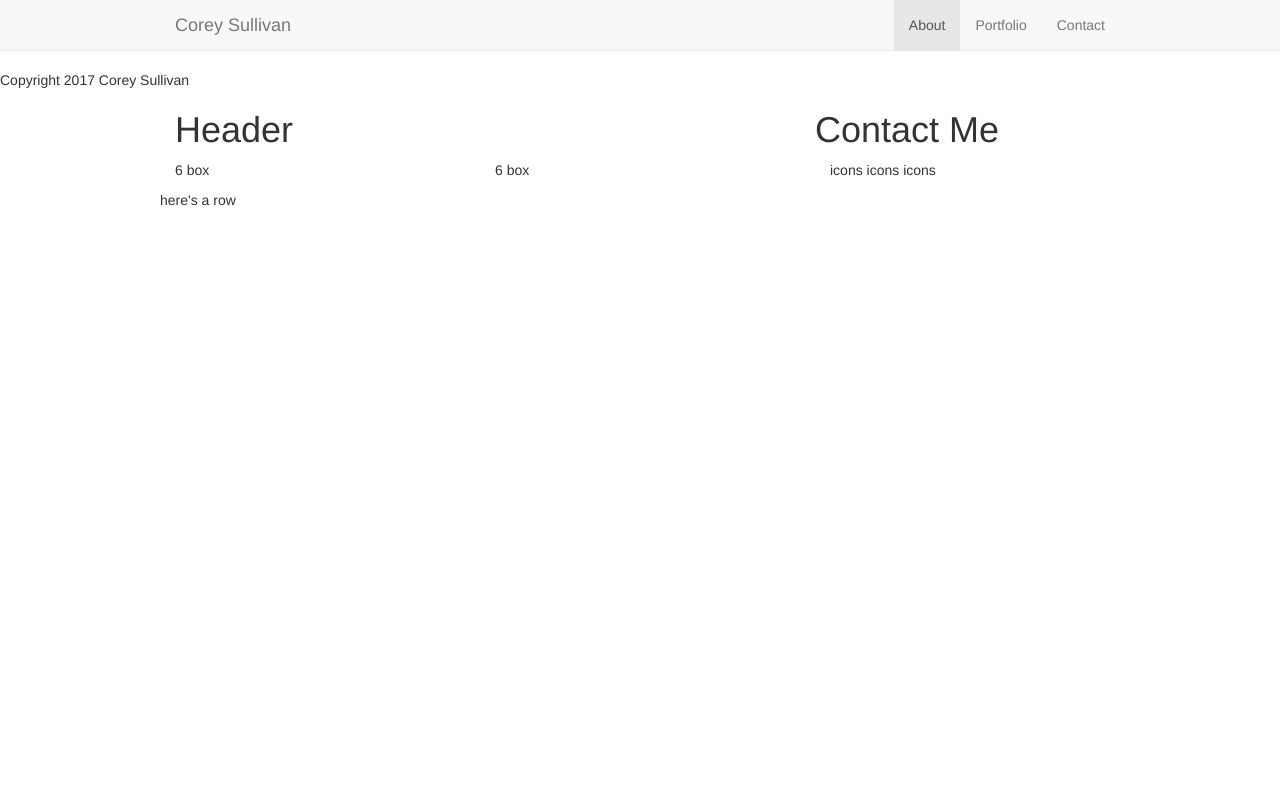
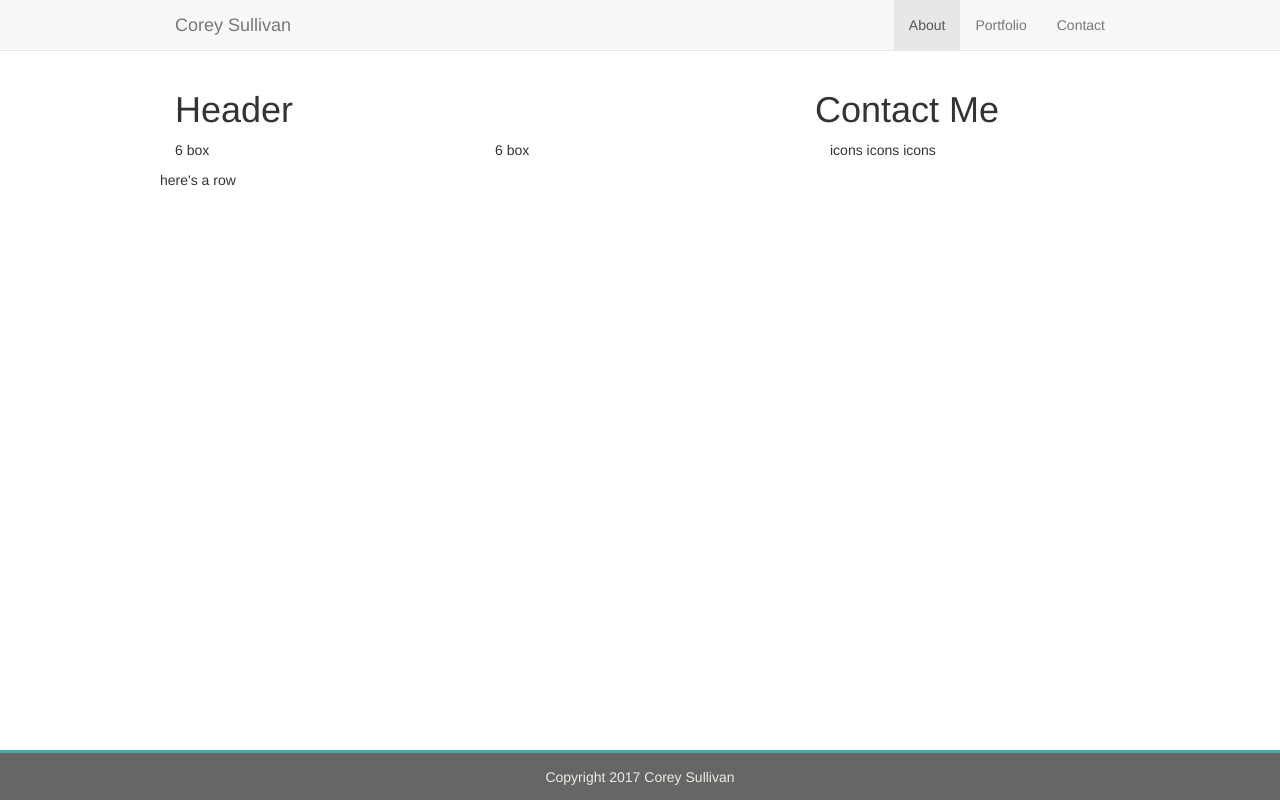
Before and after one commit to Co-su/BootstrapPortfolio, a plain HTML site: page index.html in a window 1280 px wide. Drawn offline with nearby package versions, Linux system fonts and the light colour scheme.

Commit message:
established navbar and footer, ready to populate framework.

```diff
--- a/index.html
+++ b/index.html
@@ -17,7 +17,11 @@
         	</ul>
 		</div>
 	</nav>
-	<footer class="footer">Copyright 2017 Corey Sullivan</footer>
+	<nav class="navbar navbar-default navbar-fixed-bottom">
+		<footer>
+			<p>Copyright 2017 Corey Sullivan</p>
+		</footer>
+	</nav>
 	<div class="container">
 		<div class="row">
 			<div class="col-md-8">
--- a/style.css
+++ b/style.css
@@ -7,8 +7,15 @@ nav {
 	align-content: center;
 }
 footer {
-	align-content: center;
+	text-align: center;
 }
 .container {
 	width: 960px;
 }
+.navbar-fixed-bottom {
+	align-content: center;
+	background-color: #666666;
+	color: #edeae1;
+	border-top: 3px solid #4aaaa5;
+	padding-top: 10px;
+}
```
